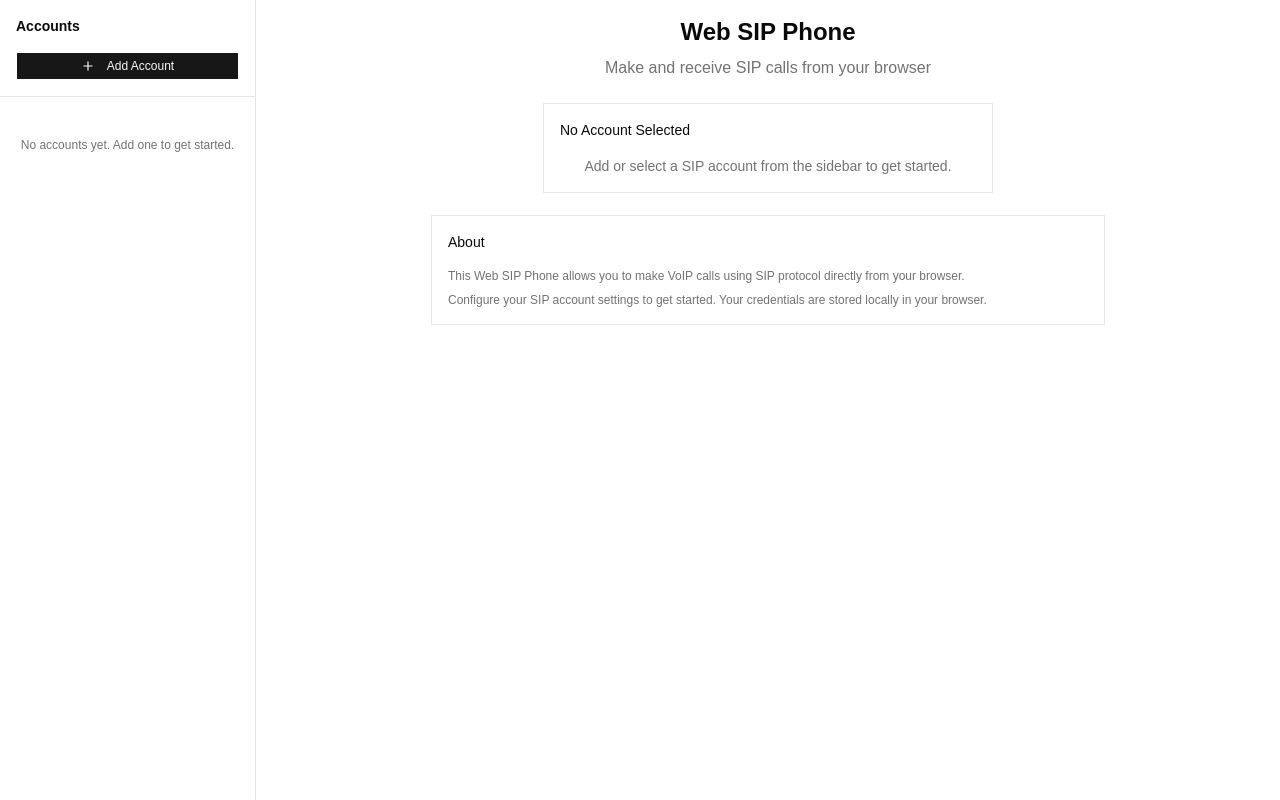
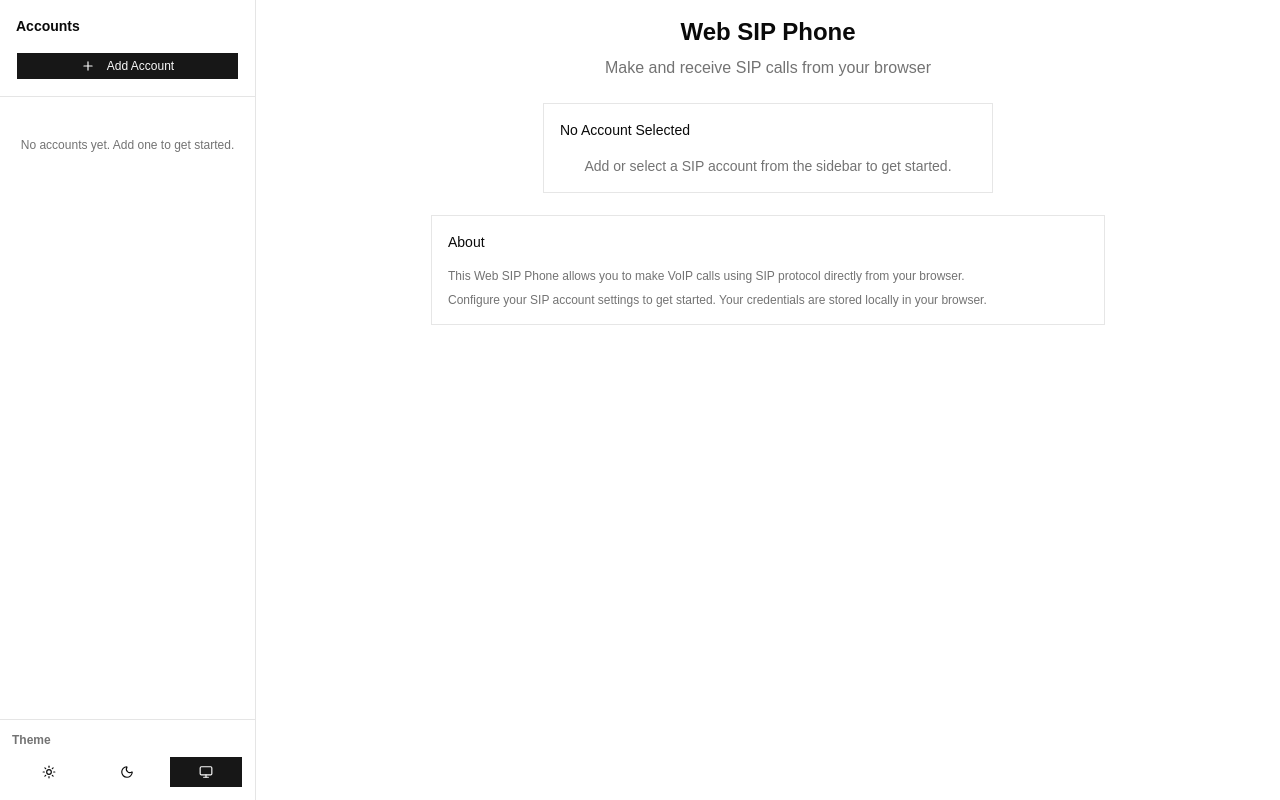
Before and after one commit to edwinencomienda/web-sip-phone, a React (Vite) app: page / in a window 1280 px wide. Built offline with nearby package versions, Linux system fonts and the light colour scheme.

Commit message:
feat: add theme toggle and apply registration status badge styling

```diff
--- a/src/App.tsx
+++ b/src/App.tsx
@@ -3,6 +3,7 @@
 import { SipPhone } from '@/components/sip-phone'
 import { AccountSidebar } from '@/components/account-sidebar'
 import { Card, CardContent, CardHeader, CardTitle } from '@/components/ui/card'
+import { ThemeProvider } from '@/lib/theme-provider'
 
 export interface SipAccount {
   id: string
@@ -66,6 +67,7 @@
   }
 
   return (
+    <ThemeProvider>
       <div className="min-h-screen bg-background flex">
         {/* Sidebar */}
         <AccountSidebar
@@ -138,6 +140,7 @@
           </div>
         </div>
       </div>
+    </ThemeProvider>
   )
 }
 
--- a/src/components/account-sidebar.tsx
+++ b/src/components/account-sidebar.tsx
@@ -1,9 +1,10 @@
 import type { SipAccount } from '@/App'
 import { Button } from '@/components/ui/button'
 import { Separator } from '@/components/ui/separator'
-import { Plus, Trash2, Edit2, Check, Copy } from 'lucide-react'
+import { Plus, Trash2, Edit2, Check, Copy, Sun, Moon, Monitor } from 'lucide-react'
 import { cn } from '@/lib/utils'
 import { useState } from 'react'
+import { useTheme } from '@/lib/theme-provider'
 
 interface AccountSidebarProps {
   accounts: SipAccount[]
@@ -23,6 +24,7 @@
   onDeleteAccount,
 }: AccountSidebarProps) {
   const [copiedId, setCopiedId] = useState<string | null>(null)
+  const { theme, setTheme } = useTheme()
 
   const handleCopyConfig = (account: SipAccount, e: React.MouseEvent) => {
     e.stopPropagation()
@@ -130,6 +132,40 @@
           ))
         )}
       </div>
+
+      {/* Theme Toggle */}
+      <div className="border-t border-border p-3 space-y-2">
+        <p className="text-xs font-semibold text-muted-foreground">Theme</p>
+        <div className="grid grid-cols-3 gap-1">
+          <Button
+            size="sm"
+            variant={theme === 'light' ? 'default' : 'ghost'}
+            className="h-8"
+            onClick={() => setTheme('light')}
+            title="Light mode"
+          >
+            <Sun className="h-4 w-4" />
+          </Button>
+          <Button
+            size="sm"
+            variant={theme === 'dark' ? 'default' : 'ghost'}
+            className="h-8"
+            onClick={() => setTheme('dark')}
+            title="Dark mode"
+          >
+            <Moon className="h-4 w-4" />
+          </Button>
+          <Button
+            size="sm"
+            variant={theme === 'system' ? 'default' : 'ghost'}
+            className="h-8"
+            onClick={() => setTheme('system')}
+            title="System theme"
+          >
+            <Monitor className="h-4 w-4" />
+          </Button>
+        </div>
+      </div>
     </div>
   )
 }
--- a/src/components/sip-phone.tsx
+++ b/src/components/sip-phone.tsx
@@ -240,12 +240,15 @@
       </CardHeader>
       <CardContent className="space-y-4">
         {/* Registration Status */}
-        <div className="flex items-center justify-between">
-          <span className="text-sm font-medium">Registration:</span>
-          <Badge variant={isRegistered ? "default" : "secondary"}>
-            {registrationStatus}
-          </Badge>
-        </div>
+         <div className="flex items-center justify-between">
+           <span className="text-sm font-medium">Registration:</span>
+           <Badge
+             variant={isRegistered ? "default" : "secondary"}
+             className={isRegistered ? "bg-green-600 hover:bg-green-700" : ""}
+           >
+             {registrationStatus}
+           </Badge>
+         </div>
 
         {/* Account Info */}
         {account && (
--- /dev/null
+++ b/src/lib/theme-provider.tsx
@@ -0,0 +1,80 @@
+import React, { createContext, useContext, useEffect, useState } from "react";
+
+type Theme = "light" | "dark" | "system";
+
+interface ThemeContextType {
+  theme: Theme;
+  setTheme: (theme: Theme) => void;
+  resolvedTheme: "light" | "dark";
+}
+
+const ThemeContext = createContext<ThemeContextType | undefined>(undefined);
+
+export function ThemeProvider({ children }: { children: React.ReactNode }) {
+  const [theme, setThemeState] = useState<Theme>(() => {
+    const stored = localStorage.getItem("theme") as Theme | null;
+    return stored || "system";
+  });
+
+  const [resolvedTheme, setResolvedTheme] = useState<"light" | "dark">("light");
+
+  useEffect(() => {
+    const root = document.documentElement;
+    let effectiveTheme: "light" | "dark";
+
+    if (theme === "system") {
+      effectiveTheme = window.matchMedia("(prefers-color-scheme: dark)").matches
+        ? "dark"
+        : "light";
+    } else {
+      effectiveTheme = theme;
+    }
+
+    setResolvedTheme(effectiveTheme);
+
+    if (effectiveTheme === "dark") {
+      root.classList.add("dark");
+    } else {
+      root.classList.remove("dark");
+    }
+  }, [theme]);
+
+  // Listen to system theme changes
+  useEffect(() => {
+    if (theme !== "system") return;
+
+    const mediaQuery = window.matchMedia("(prefers-color-scheme: dark)");
+    const handleChange = () => {
+      const isDark = mediaQuery.matches;
+      setResolvedTheme(isDark ? "dark" : "light");
+      const root = document.documentElement;
+      if (isDark) {
+        root.classList.add("dark");
+      } else {
+        root.classList.remove("dark");
+      }
+    };
+
+    mediaQuery.addEventListener("change", handleChange);
+    return () => mediaQuery.removeEventListener("change", handleChange);
+  }, [theme]);
+
+  const setTheme = (newTheme: Theme) => {
+    setThemeState(newTheme);
+    localStorage.setItem("theme", newTheme);
+  };
+
+  return (
+    <ThemeContext.Provider value={{ theme, setTheme, resolvedTheme }}>
+      {children}
+    </ThemeContext.Provider>
+  );
+}
+
+export function useTheme() {
+  const context = useContext(ThemeContext);
+  if (!context) {
+    throw new Error("useTheme must be used within a ThemeProvider");
+  }
+  return context;
+}
```
Lines whose indentation alone changed are shown as unchanged.
